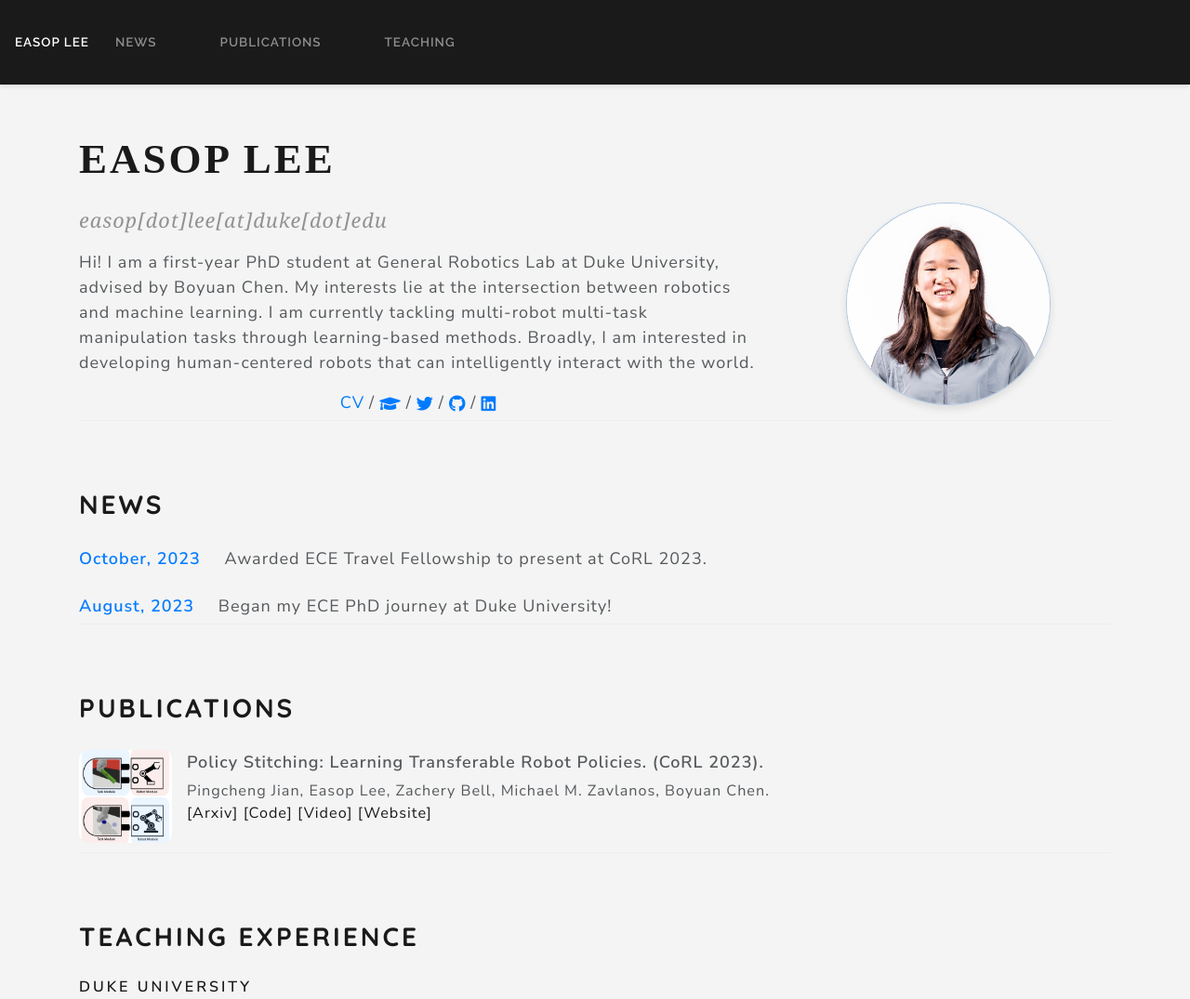
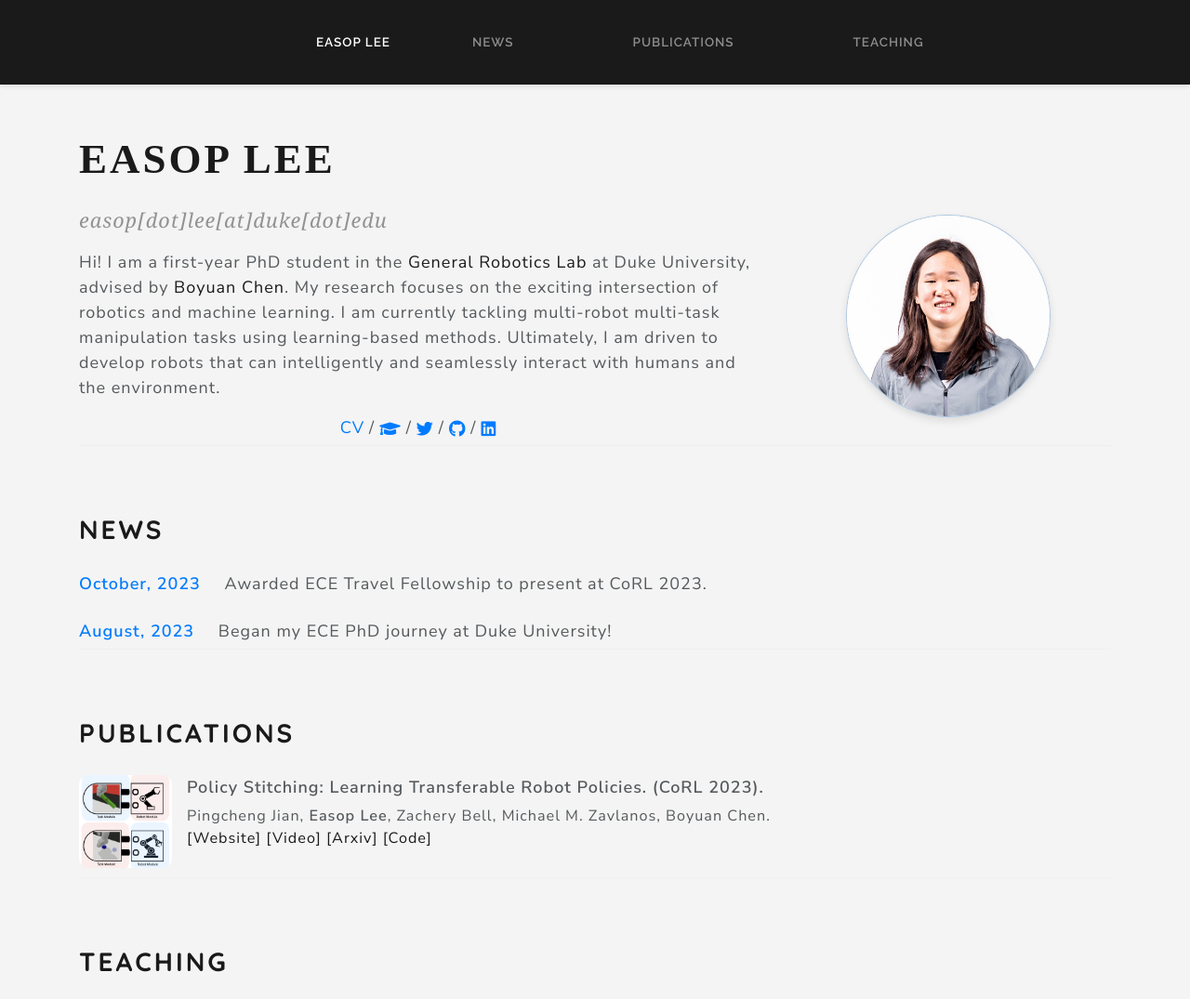
Before and after one commit to easoplee/easoplee.github.io, a plain HTML site: page index.html in a window 1280 px wide. Shown: the top 1075 px of the page at 93% size. Drawn offline with nearby package versions, Linux system fonts and the light colour scheme.

Commit message:
minimal style changes

```diff
--- a/index.html
+++ b/index.html
@@ -57,8 +57,9 @@
                 <div class="col-md-8">
                     <p class="contact-info"><strong>easop[dot]lee[at]duke[dot]edu</strong></p>
                     <p>
-                        Hi! I am a first-year PhD student at General Robotics Lab at Duke University, advised by Boyuan Chen. My interests lie at the intersection between robotics and machine learning. I am currently
-                        tackling multi-robot multi-task manipulation tasks through learning-based methods. Broadly, I am interested in developing human-centered robots that can intelligently interact with the world.
+                        Hi! I am a first-year PhD student in the <a href="http://generalroboticslab.com/" target="_blank">General Robotics Lab</a> at Duke University, advised by <a href="http://boyuanchen.com/" target="_blank">Boyuan Chen</a>. My research focuses on the exciting intersection of robotics and machine learning.
+                        I am currently tackling multi-robot multi-task manipulation tasks using learning-based methods. Ultimately, I am driven to develop robots that can intelligently and seamlessly interact with humans and the environment.
+
                     </p>
                     <div class="bio-links">
                         <a href="assets/easoplee_cv.pdf" download title="Download CV">CV</a>  /
@@ -102,12 +103,12 @@
                         Policy Stitching: Learning Transferable Robot Policies. (CoRL 2023).
                     </p>
                     <p class="pub-authors">
-                        Pingcheng Jian, <strong>Easop Lee</strong>, Zachery Bell, Michael M. Zavlanos, Boyuan Chen.
+                        Pingcheng Jian, <span class="bold-my-name">Easop Lee</span>, Zachery Bell, Michael M. Zavlanos, Boyuan Chen.
                         <br>
+                        <a href="http://generalroboticslab.com/PolicyStitching/" target="_blank">[Website]</a>
+                        <a href="http://generalroboticslab.com/PolicyStitching/" target="_blank">[Video]</a>
                         <a href="https://arxiv.org/abs/2309.13753" target="_blank">[Arxiv]</a>
                         <a href="https://github.com/general-robotics-duke/Policy-Stitching" target="_blank">[Code]</a>
-                        <a href="http://generalroboticslab.com/PolicyStitching/" target="_blank">[Video]</a>
-                        <a href="http://generalroboticslab.com/PolicyStitching/" target="_blank">[Website]</a>
                     </p>
                 </div>
             </div>
@@ -115,7 +116,7 @@
 
         <!-- Teaching Experience Section -->
         <section id="teaching" class="mb-5">
-            <h2 class="teaching-header">Teaching Experience</h2>
+            <h2 class="teaching-header">Teaching</h2>
 
             <h5 class="teaching-header">Duke University</h5>
             <div class="teaching-content">
--- a/styles.css
+++ b/styles.css
@@ -17,13 +17,14 @@ body {
 .navbar {
     background-color: #f8f9fa; /* Light background */
     box-shadow: 0 2px 5px rgba(0, 0, 0, 0.1); /* subtle shadow */
+    padding-left: 340px;
 }
 
 .navbar-brand, .nav-link {
     font-family: 'Raleway', sans-serif; /* Clean font */
     font-size: 1.1em; /* increased font size */
     color: #333; /* Darker text for contrast */
-    margin-right: 20px; /* More spacing between links */
+    margin-right: 80px; /* More spacing between links */
 }
 
 .nav-link:hover {
@@ -163,3 +164,7 @@ section:last-of-type {
 .teaching-courses li {
     margin-bottom: 0.5em; /* Space between each course */
 }
+
+.bold-my-name {
+    font-weight: bold;
+}
```
Also changed, not shown: 1 other file.
